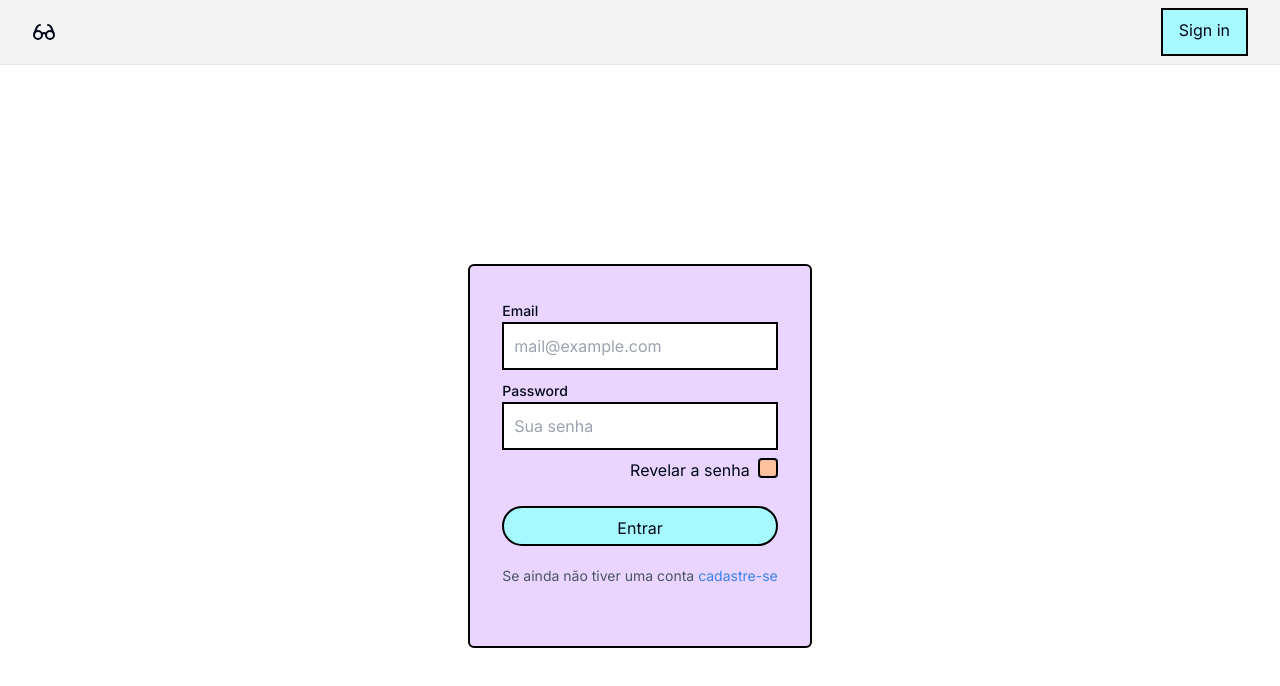
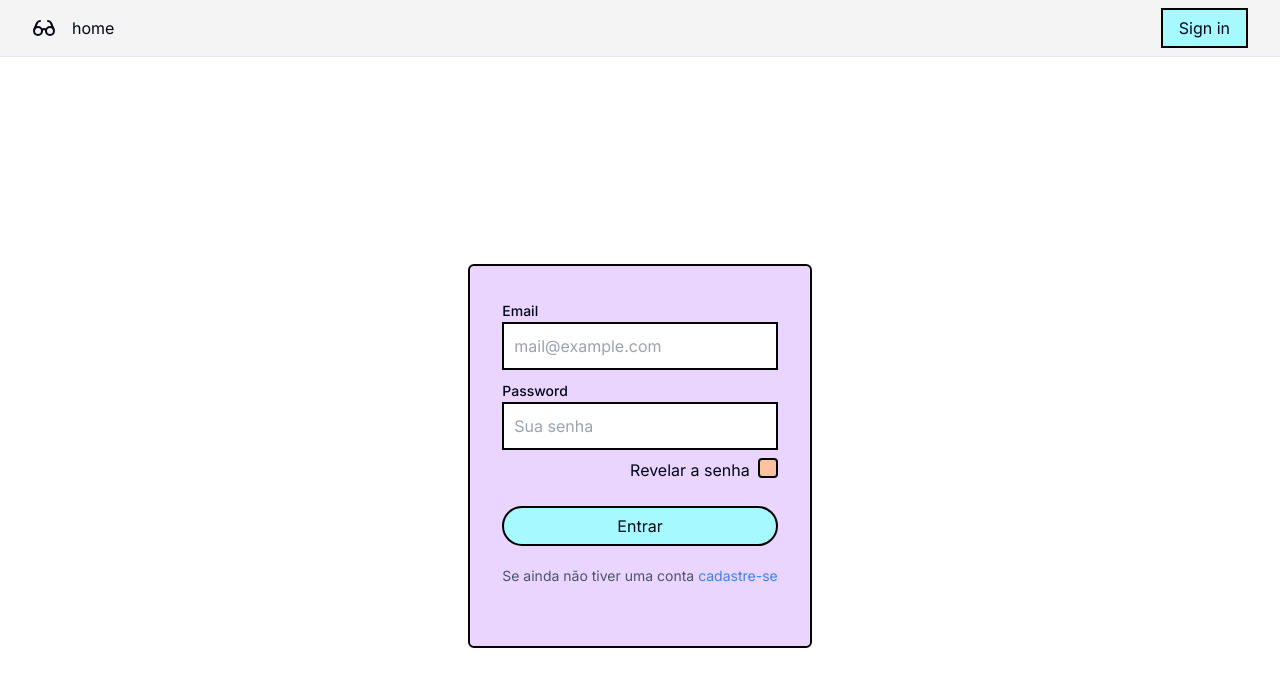
Before and after one commit to moggishere/teste-duosystem, a Next.js app: page /sign-in in a window 1280 px wide. Shown: the top 686 px of the page. Built offline with nearby package versions, Linux system fonts and the light colour scheme; no server answers.

Commit message:
feat/adicionado novos props de estilizacao de button, adicionado .nvmrc para garantia de consistencia

```diff
--- a/src/app/(dashboard)/admin/page.tsx
+++ b/src/app/(dashboard)/admin/page.tsx
@@ -7,7 +7,7 @@ import { getServerSession } from "next-auth";
 const page = async () => {
   const session = await getServerSession(authOptions);
 
-  console.log(session);
+  // console.log(session);
 
   if (session?.user) {
     return (
--- a/src/app/page.tsx
+++ b/src/app/page.tsx
@@ -6,6 +6,12 @@ import Link from "next/link";
 
 export default async function Home() {
   const session = await getServerSession(authOptions);
+
+  console.log(session)
+
+  if (!session) {
+    return <>none</>
+  }
 
   return (
     <div>
--- a/src/components/Navbar.tsx
+++ b/src/components/Navbar.tsx
@@ -11,15 +11,18 @@ const Navbar = async () => {
   return (
     <div className=" bg-zinc-100 py-2 border-b border-s-zinc-200 fixed w-full z-10 top-0">
       <div className="container flex items-center justify-between">
-        <Link href="/">
+        <Link href="/" className="flex gap-4 h-full">
           <Glasses />
+          <span>home</span>
         </Link>
         {session?.user ? (
           <UserAccountnav />
         ) : (
-          <Link className={buttonVariants()} href="/sign-in">
-            Sign in
-          </Link>
+          <Button asChild={true}>
+            <Link href="/sign-in">
+              Sign in
+            </Link>
+          </Button>
         )}
       </div>
     </div>
--- a/src/components/UserAccountnav.tsx
+++ b/src/components/UserAccountnav.tsx
@@ -13,7 +13,7 @@ const UserAccountnav = () => {
       }}
       variant="destructive"
     >
-      Sign Out
+      Sair
     </Button>
   );
 };
--- a/src/components/form/SignInForm.tsx
+++ b/src/components/form/SignInForm.tsx
@@ -98,7 +98,7 @@ const SignInForm = () => {
             />
           </span>
         </div>
-        <Button className="w-full mt-6" type="submit" variant="pill">
+        <Button className="w-full mt-6" type="submit" format="pill">
           Entrar
         </Button>
       </form>
--- a/src/components/ui/button.tsx
+++ b/src/components/ui/button.tsx
@@ -5,34 +5,34 @@ import { cva, type VariantProps } from "class-variance-authority";
 import { cn } from "@/lib/utils";
 
 const buttonVariants = cva(
-  "flex justify-evenly space-x-6 focus-visible:outline-none focus-visible:ring-2 focus-visible:ring-ring focus-visible:ring-offset-2 disabled:pointer-events-none disabled:opacity-50",
+  "flex justify-evenly leading-tight space-x-6 focus-visible:outline-none focus-visible:ring-2 focus-visible:ring-ring focus-visible:ring-offset-2 disabled:pointer-events-none disabled:opacity-50 transition",
   {
     variants: {
       variant: {
         default:
           "h-12 border-black border-2 p-2.5 bg-[#A6FAFF] hover:bg-[#79F7FF] hover:shadow-[2px_2px_0px_rgba(0,0,0,1)] active:bg-[#00E1EF]",
-        rounded:
-          "h-12 border-black border-2 p-2.5 bg-[#A6FAFF] hover:bg-[#79F7FF] hover:shadow-[2px_2px_0px_rgba(0,0,0,1)] active:bg-[#00E1EF] rounded-md",
-        pill: "h-12 border-black border-2 p-2.5 bg-[#A6FAFF] hover:bg-[#79F7FF] hover:shadow-[2px_2px_0px_rgba(0,0,0,1)] active:bg-[#00E1EF] rounded-full",
         destructive:
-          "bg-destructive text-destructive-foreground hover:bg-destructive/90",
-        outline:
-          "border border-input bg-background hover:bg-accent hover:text-accent-foreground",
-        secondary:
-          "bg-secondary text-secondary-foreground hover:bg-secondary/80",
-        ghost: "hover:bg-accent hover:text-accent-foreground",
-        link: "text-primary underline-offset-4 hover:underline",
+          "h-12 border-black font-semibold border-2 p-2.5 bg-destructive text-destructive-foreground hover:shadow-[2px_2px_0px_rgba(0,0,0,1)] active:bg-destructive/70",
+        ghost:
+          "h-12 border-black border-2 p-2.5 bg-white hover:bg-gray-200 hover:shadow-[2px_2px_0px_rgba(0,0,0,1)] active:bg-yellow-200",
+        link: "h-12 border-black text-gray-100 font-semibold border-2 p-2.5 bg-blue-500 hover:bg-blue-400 hover:shadow-[2px_2px_0px_rgba(0,0,0,1)] active:bg-[#00E1EF] hover:underline",
+      },
+      format: {
+        default: "",
+        rounded: " rounded-md",
+        pill: " rounded-full",
       },
       size: {
         default: "h-10 px-4 py-2",
-        sm: "h-9 rounded-md px-3",
+        sm: "h-9 rounded-md px-3 leading-tight text-xs",
         lg: "h-11 rounded-md px-8",
-        icon: "h-10 w-10",
+        icon: "h-10 w-10 leading-none",
       },
     },
     defaultVariants: {
       variant: "default",
       size: "default",
+      format: "default",
     },
   }
 );
@@ -44,11 +44,11 @@ export interface ButtonProps
 }
 
 const Button = React.forwardRef<HTMLButtonElement, ButtonProps>(
-  ({ className, variant, size, asChild = false, ...props }, ref) => {
+  ({ className, variant, size, format, asChild = false, ...props }, ref) => {
     const Comp = asChild ? Slot : "button";
     return (
       <Comp
-        className={cn(buttonVariants({ variant, size, className }))}
+        className={cn(buttonVariants({ variant, size, format, className }))}
         ref={ref}
         {...props}
       />
```
Also changed, not shown: 2 other files (tests, documents, lock files or other folders).
